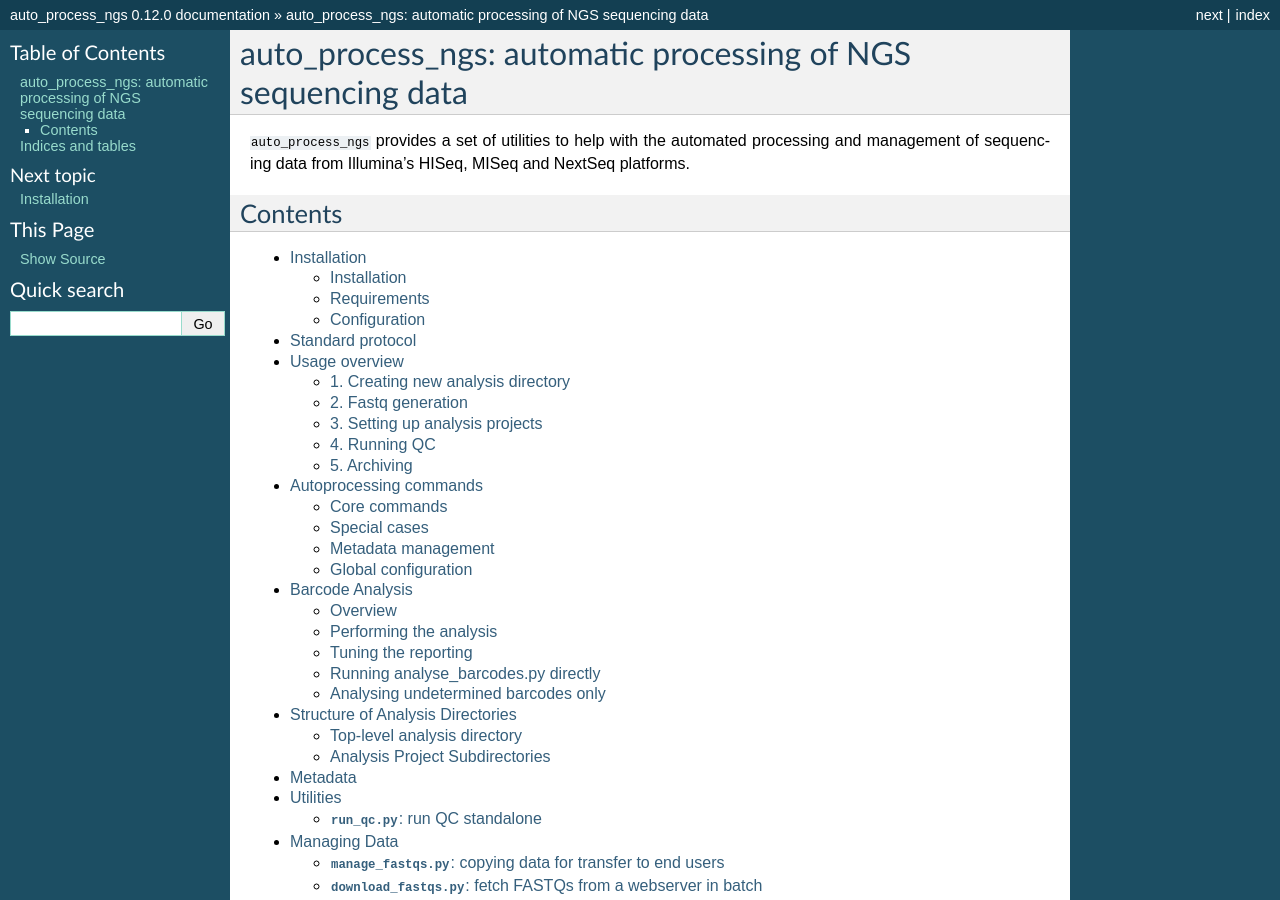
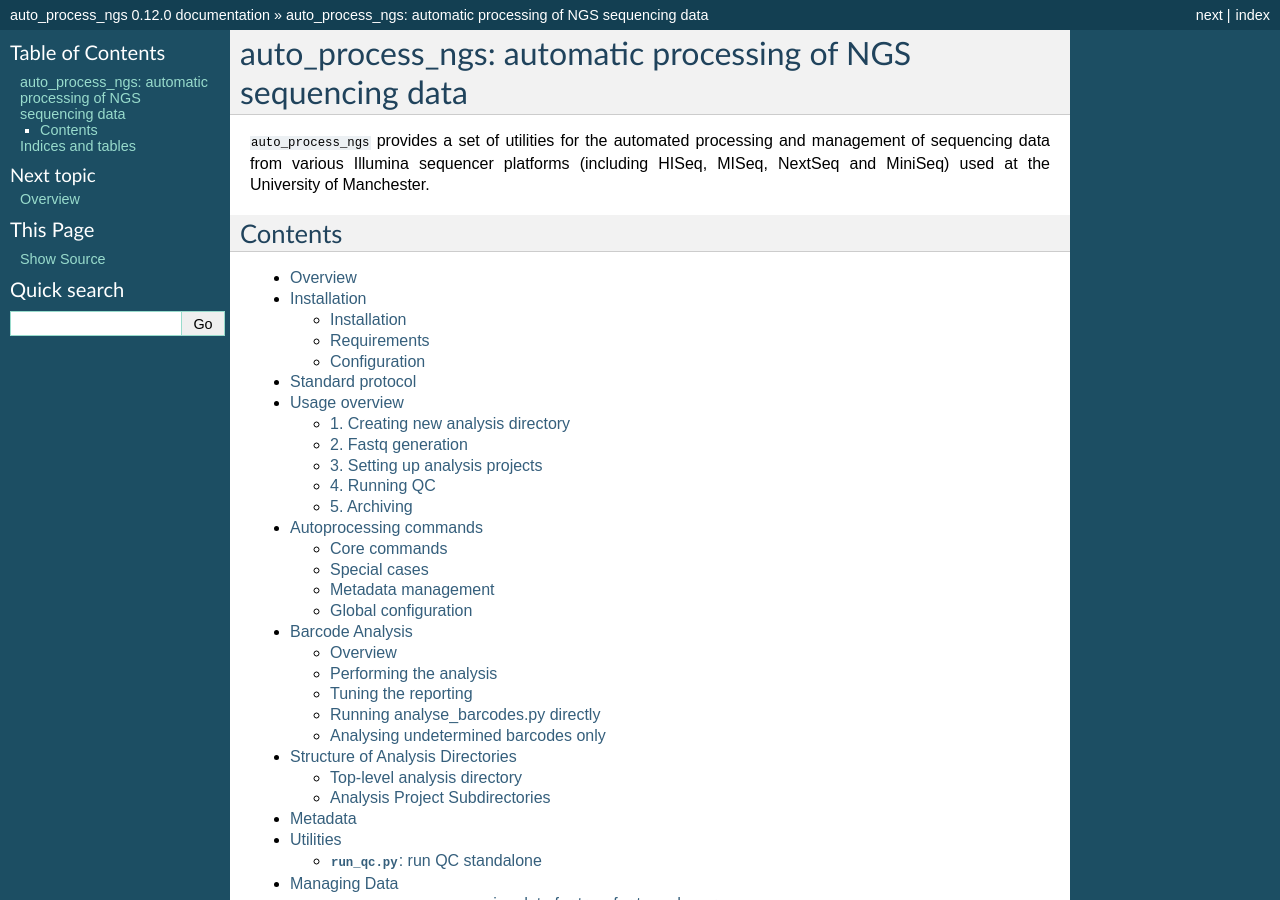
Before and after one commit to fls-bioinformatics-core/auto_process_ngs, a Sphinx documentation site: the page built from docs/source/index.rst, in a window 1280 px wide and 900 px high. Built offline with Sphinx 7.4.7, drawn with Linux system fonts in a browser that asks for light colours.

Commit message:
docs: update index and add new 'overview' section.

```diff
--- a/docs/source/index.rst
+++ b/docs/source/index.rst
@@ -1,9 +1,10 @@
 auto_process_ngs: automatic processing of NGS sequencing data
 =============================================================
 
-``auto_process_ngs`` provides a set of utilities to help with the automated
-processing and management of sequencing data from Illumina's HISeq, MISeq
-and NextSeq platforms.
+``auto_process_ngs`` provides a set of utilities for the automated
+processing and management of sequencing data from various Illumina
+sequencer platforms (including HISeq, MISeq, NextSeq and MiniSeq)
+used at the University of Manchester.
 
 Contents
 ********
@@ -11,7 +12,8 @@ Contents
 .. toctree::
    :maxdepth: 2
 
-   setup
+   overview
+   install
    standard_protocol
    usage
    commands
```
Also changed, not shown: docs/source/overview.rst (added, +15 -0 lines), docs/source/install.rst (renamed from docs/source/setup.rst).
